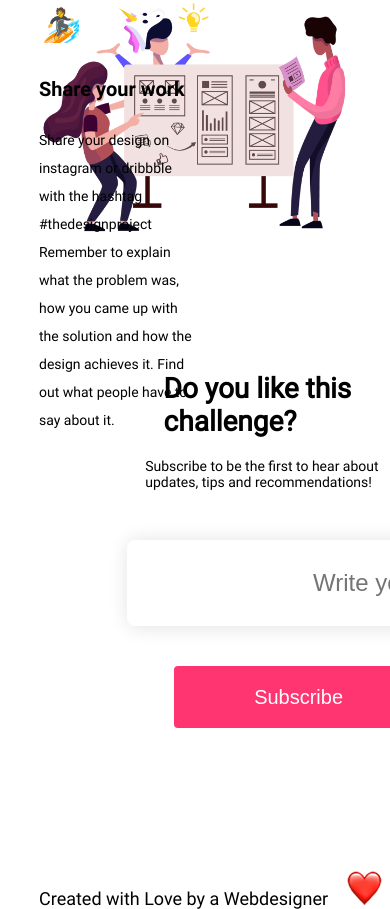
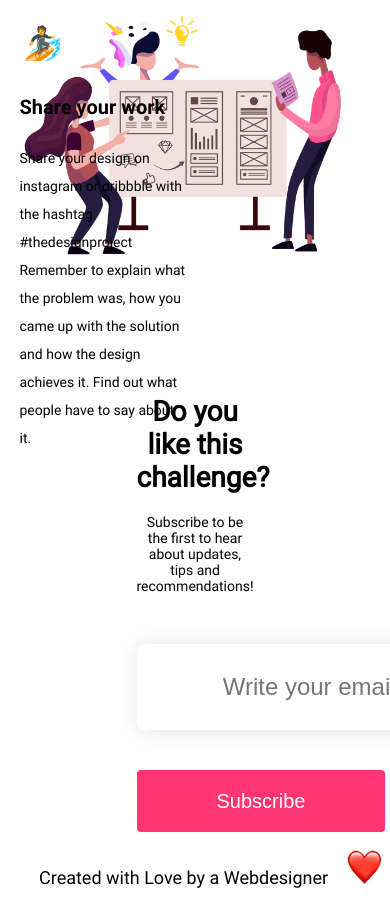
Before and after one commit to mschild91/the_design_project, a plain HTML site: page index.html in a window 390 px wide. Shown: the part 6021-6930 px from the top of the page. After the commit the page ends 6909 px from the top, so only its background shows below. Drawn offline with Linux system fonts and the light colour scheme.

Commit message:
used a little bit more flexbox and made the design more responsive for bigger screens

```diff
--- a/assets/css/style.css
+++ b/assets/css/style.css
@@ -18,6 +18,8 @@
 body {
     font-family: Roboto Regular;
 }
+
+
 
 header {
     width: 100%;
@@ -161,36 +163,40 @@ header {
     width: 470px;
 }
 
-.start_the_challenge {
+/* .start_the_challenge {
     margin-left: 10%;
-}
+} */
 
 .problem {
-    width: 90%;
+    width: 85%;
     height: 50vh;
     background: url(../img/step01.png) left / contain no-repeat;
     margin-bottom: 15%;
+    margin-left: 5%;
 }
 
 .solution {
-    width: 90%;
+    width: 85%;
     height: 50vh;
     background: url(../img/step02.png) right / contain no-repeat;
     margin-bottom: 15%;
+    margin-left: 5%;
 }
 
 .proposal {
-    width: 90%;
+    width: 85%;
     height: 50vh;
     background: url(../img/step03.png) left / contain no-repeat;
     margin-bottom: 15%;
+    margin-left: 5%;
 }
 
 .workshare {
-    width: 90%;
+    width: 85%;
     height: 50vh;
     background: url(../img/step04.png) right / contain no-repeat;
     margin-bottom: 15%;
+    margin-left: 5%;
 }
 
 .number {
@@ -267,25 +273,36 @@ header {
     margin-left: 55%;
 }
 
+.flexbox {
+    display:flex;
+    justify-content: center;
+    align-items: center;
+    margin-bottom: 200px;
+}
+
 .input {
+    height: 30vh;
+    width: 30%;
+    text-align: center;
+}
+
+/* /* .input {
     margin-left: 25%;
-}
+} */
 
 .input h2 {
     font-size: 1.75rem;
     margin-bottom: 20px;
-    margin-left: 14%;
 }
 
 .input p{
     font-size: 14px;
     font-weight: 300;
     margin-bottom: 50px;
-    margin-left: 7%;
 }
 
 input {
-    width: 600px;
+    width: 400px;
     height: 86px;
     margin-bottom: 60px;
     text-align: center;
@@ -296,14 +313,9 @@ input {
     box-shadow: 1px 1px 20px rgb(225, 225, 225);
 }
 
-.subscribe {
-    margin-bottom: 160px;
-}
-
 .subscribe a{
     background-color: #FF3571;
     color: white;
-    margin-left: 18%;
     font-family: Arial;
     text-decoration: none;
     padding: 1.25rem 5rem;
--- a/index.html
+++ b/index.html
@@ -100,15 +100,15 @@
                 <h2 class="start_the_challenge_headline">Share your work</h2>
                 <p class="start_the_challenge_content">Share your design on instagram or dribbble with the hashtag #thedesignproject Remember to explain what the problem was, how you came up with the solution and how the design achieves it. Find out what people have to say about it.</p>
             </div>
-            <section class="input">
+            <div class="flexbox">
+                <section class="input">
                 <h2>Do you like this challenge?</h2>
                 <p>Subscribe to be the first to hear about updates, tips and
                 recommendations!</p>
                 <input type="text" name="email" placeholder="Write your email here">
-                <div class="subscribe">
-                    <a href="#">Subscribe</a>
-                </div>
-            </section>
+                <div class="subscribe"><a href="#">Subscribe</a></div>
+                </section>
+            </div>
         </section>
     </main>
     <footer>
```
